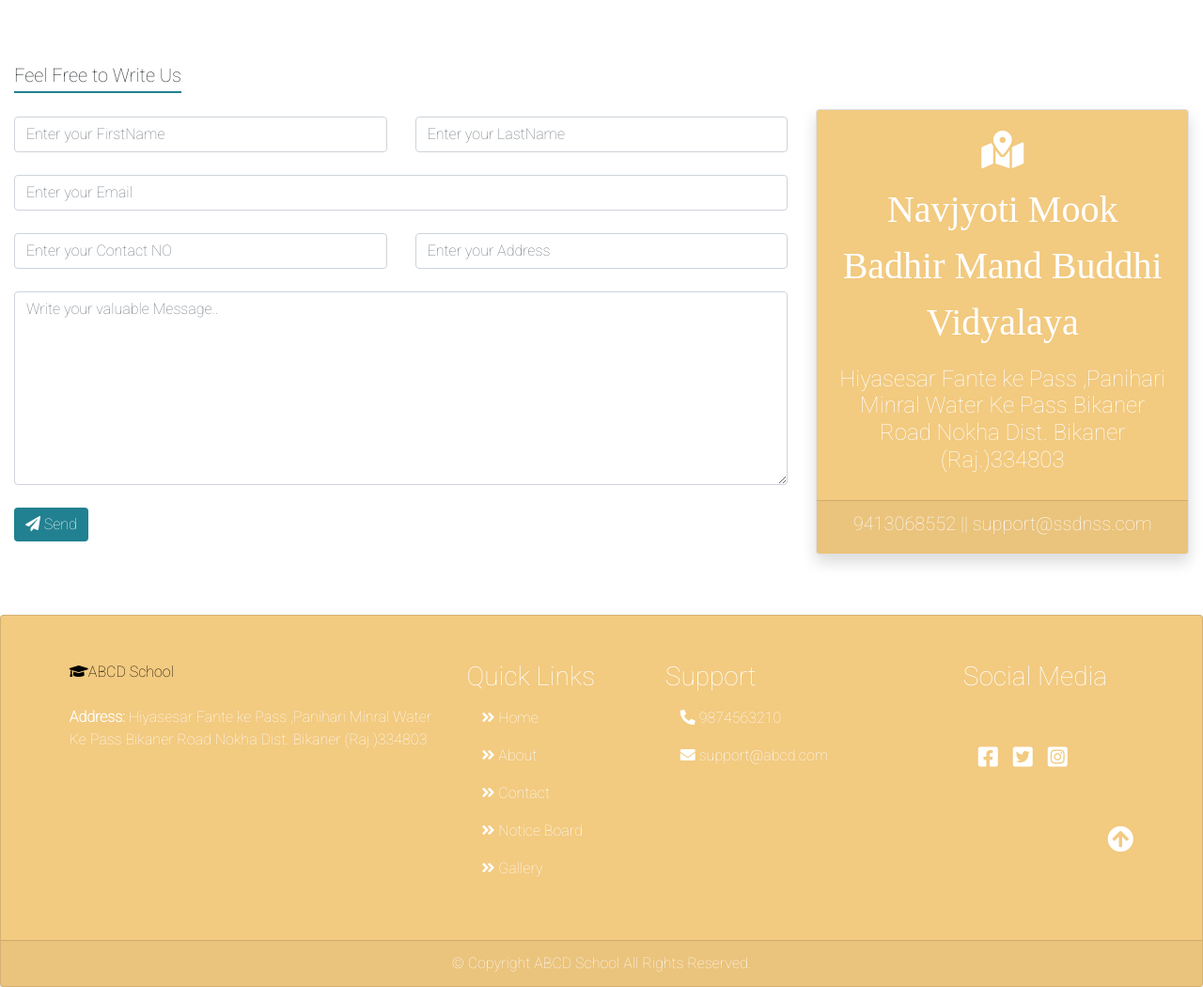
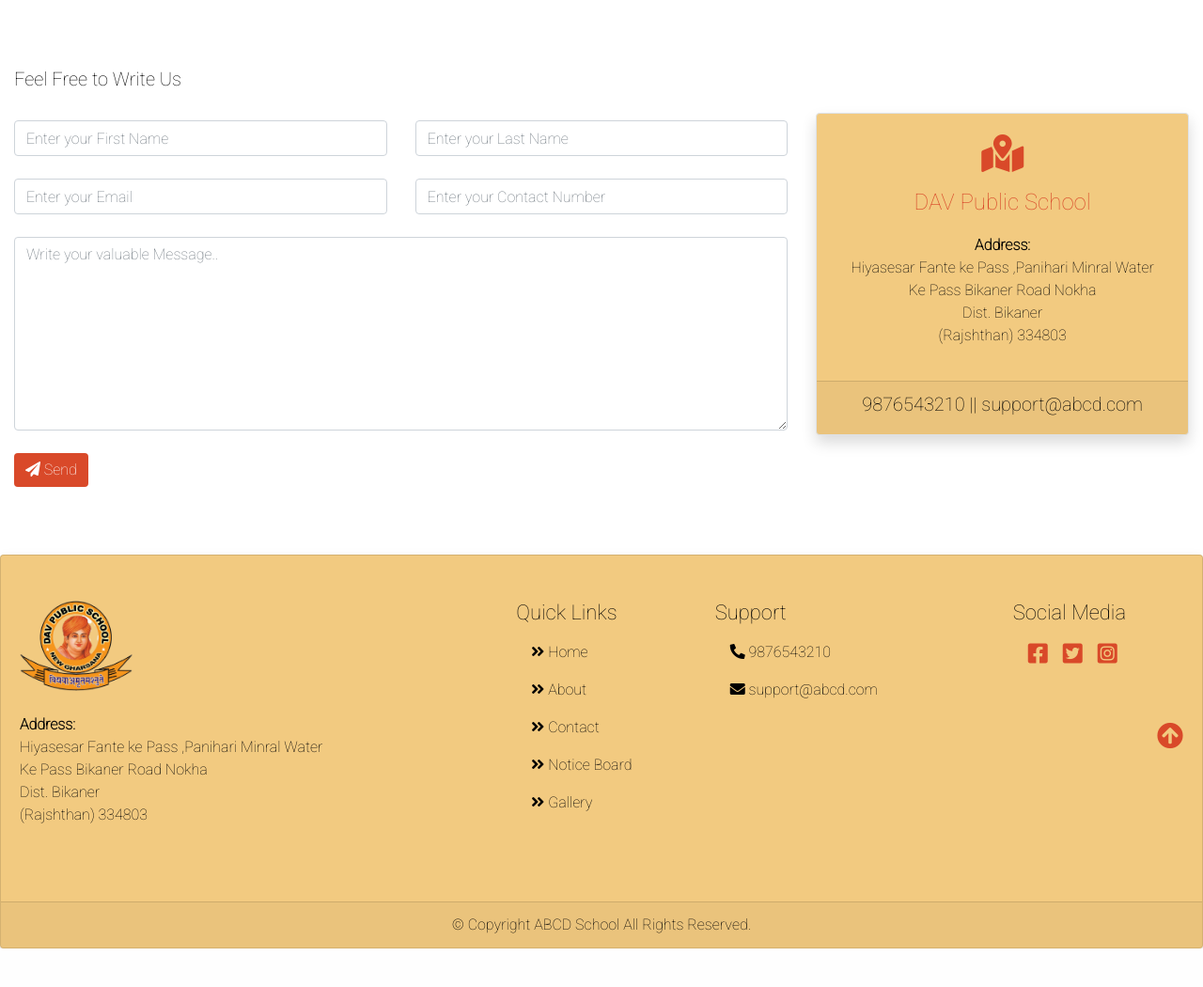
Before and after one commit to Dip20/school-template, a PHP site: page /contact.html in a window 1280 px wide. Shown: the part 701-1751 px from the top of the page at 94% size. After the commit the page ends 1710 px from the top, so only its background shows below. Run offline with PHP 8.4, Linux system fonts and the light colour scheme.

Commit message:
all page nav and footer changes

```diff
--- a/contact.html
+++ b/contact.html
@@ -14,19 +14,18 @@
       <link rel="stylesheet" href="css/vendor.css">
       <!-- fontaswome -->
       <link rel="stylesheet" href="https://cdnjs.cloudflare.com/ajax/libs/font-awesome/5.15.3/css/all.min.css" integrity="sha512-iBBXm8fW90+nuLcSKlbmrPcLa0OT92xO1BIsZ+ywDWZCvqsWgccV3gFoRBv0z+8dLJgyAHIhR35VZc2oM/gI1w==" crossorigin="anonymous" />
-      <!-- animation -->
-      <link href="https://unpkg.com/aos@2.3.1/dist/aos.css" rel="stylesheet">
+
       <!-- owl slider -->
       <link rel="stylesheet" href="vendor/owlcarousel/owl.carousel.min.css">
       <link rel="stylesheet" href="vendor/owlcarousel/owl.theme.default.min.css">
    </head>
    <body>
      <!-- nav starts here -->
-     <nav class="navbar navbar-expand-lg navbar-light bg-custom" id="nav-bar">
+     <nav class="navbar navbar-expand-lg  bg-custom" id="nav-bar">
         <!-- <a class="brand text-decoration-none" href="index"> <i class="fas fa-graduation-cap rotate"></i>ABCD School</a> -->
         <img src="img/logo.png" class="image-fluid" alt="" width="120px">
         <button class="navbar-toggler" type="button" data-toggle="collapse" data-target="#navbarSupportedContent" aria-controls="navbarSupportedContent" aria-expanded="false" aria-label="Toggle navigation">
-        <i class="fa fa-bars text-white"></i>
+        <i class="fa fa-bars orange"></i>
         </button>
         <div class="collapse navbar-collapse" id="navbarSupportedContent">
            <ul class="navbar-nav mx-auto">
@@ -50,19 +49,18 @@
               </li>
            </ul>
            <div class="form-inline my-2 my-lg-0">
-              <button class="btn my-2 my-sm-0 btn-light" type="button"   data-toggle="modal" data-target="#exampleModal">Login</button>
-              <a class="btn  my-2 my-sm-0  ml-2 btn-outline-light" href="register">Register</a>
+              <a class="btn my-2 my-sm-0 btn-outline-light btn-md" href="login">Login</a>
+              <!-- <a class="btn  my-2 my-sm-0  ml-2 btn-outline-light btn-sm" href="register">Register</a> -->
            </div>
         </div>
      </nav>
      <!-- nav ends here -->
 
-
+<br><br>
       <!-- contact section starts here -->
       <section id="contact" style="background-color:;">
          <div class="container-fluid ">
-           <br>
-           <h1 class="headline text-center  display-5"> <i class="fas fa-link"></i> Contact Us</h1>
+           <h1 class="size-24 orange text-center"> <i class="fas fa-link"></i> Contact Us</h1>
             <br><br>
             <!-- map is  here -->
             <div class="map">
@@ -73,51 +71,55 @@
             <br><br>
             <div class="row justify-content-center mb-2">
               <div class="col-lg-8 col-md-12 col-sm-12 mb-2">
-                <h5 class="bar">Feel Free to Write Us</h5>
+                <h5 class="black">Feel Free to Write Us</h5>
                 <br>
                 <form class="" action="" method="post">
                    <div class="row justify-content-center">
-                      <div class="col-lg-6 col-md-12 col-sm-12 mb-2">
-                         <input type="text" name="" value="" class="form-control" placeholder="Enter your FirstName" required maxlength="30">
+                      <div class="col-lg-6 col-md-8 col-sm-12 mb-2">
+                         <input type="text" name="fristname" value="" class="form-control" placeholder="Enter your First Name" required maxlength="30">
                       </div>
-                      <div class="col-lg-6 col-md-12 col-sm-12 mb-2">
-                         <input type="text" name="" value="" class="form-control" placeholder="Enter your LastName" required maxlength="30">
+                      <div class="col-lg-6 col-md-8 col-sm-12 mb-2">
+                         <input type="text" name="lastname" value="" class="form-control" placeholder="Enter your Last Name" required maxlength="30">
                       </div>
                    </div>
                    <div class="row justify-content-center mt-3">
-                      <div class="col-lg-12 col-md-12 col-sm-12 mb-2">
-                         <input type="email" name="" value="" class="form-control" placeholder="Enter your Email" required maxlength="30">
+                      <div class="col-lg-6 col-md-8 col-sm-12 mb-2">
+                         <input type="email" name="email" value="" class="form-control" placeholder="Enter your Email" required maxlength="30">
+                      </div>
+                      <div class="col-lg-6 col-md-8 col-sm-12 mb-2">
+                         <input type="number" name="contact_no" value="" class="form-control" placeholder="Enter your Contact Number" required >
+                      </div>
+                   </div>
+
+                   <div class="row justify-content-center mt-3">
+                      <div class="col-lg-12 col-md-8 col-sm-12 mb-2">
+                        <textarea type="text" name="message" class="form-control" rows="8" placeholder="Write your valuable Message.." required maxlength="30"></textarea>
+
                       </div>
                    </div>
                    <div class="row justify-content-center mt-3">
-                      <div class="col-lg-6 col-md-12 col-sm-12 mb-2">
-                         <input type="number" name="" value="" class="form-control" placeholder="Enter your Contact NO" required>
-                      </div>
-                      <div class="col-lg-6 col-md-12 col-sm-12 mb-2">
-                         <input type="text" name="" value="" class="form-control" placeholder="Enter your Address" required maxlength="30">
-                      </div>
-                   </div>
-                   <div class="row justify-content-center mt-3">
-                      <div class="col-lg-12 col-md-12 col-sm-12 mb-2">
-                         <textarea type="text" name="" class="form-control" rows="8" placeholder="Write your valuable Message.." required maxlength="30"></textarea>
-                      </div>
-                   </div>
-                   <div class="row justify-content-center mt-3">
-                      <div class="col-lg-12 col-md-12 col-sm-12 mb-2">
-                         <button type="submit" name="" class="btn  btn-primary btn-c btn-md"><i class="fas fa-paper-plane"></i> Send</button>
+                      <div class="col-lg-12 col-md-8 col-sm-12 mb-2">
+                         <button type="submit" name="send_form" class="btn btn-outline-light btn-md"><i class="fas fa-paper-plane"></i> Send</button>
                       </div>
                    </div>
                 </form>
               </div>
               <div class="col-lg-4 col-md-12 col-sm-12 mb-2 mt-5">
                 <div class="card shadow border bg-custom">
-                   <div class="card-body text-center text-white">
-                      <h1><i class="fas fa-map-marked-alt text-white"></i> </h1>
-                      <p style="font-family:century Gothic;font-size:40px;">Navjyoti Mook Badhir Mand Buddhi Vidyalaya</p>
-                      <h4>Hiyasesar Fante ke Pass ,Panihari Minral Water Ke Pass Bikaner Road Nokha Dist. Bikaner (Raj.)334803</h4>
+                   <div class="card-body text-center ">
+                      <h1><i class="fas fa-map-marked-alt orange"></i> </h1>
+                      <p class="size-24 orange">DAV Public School</p>
+                      <p class="black">
+                        <b>Address:</b>
+                        <br/>
+                        Hiyasesar Fante ke Pass ,Panihari Minral Water <br>
+                        Ke Pass Bikaner Road Nokha<br/>
+                         Dist. Bikaner
+                         <br/>(Rajshthan) 334803
+                      </p>
                    </div>
                    <div class="card-footer">
-                      <h5 class="text-center text-white"> 9413068552  || support@ssdnss.com</h5>
+                      <h5 class="text-center black"> 9876543210  || support@abcd.com</h5>
                    </div>
               </div>
             </div>
@@ -134,71 +136,58 @@
                <div class="card bg-custom shadow card-danger text-white">
                <div class="card-body py-5">
                   <div class="row mb-2 justify-content-center">
-               <div class="col-lg-4 mb-2 ">
-                 <a class="brand text-decoration-none" href="index"> <i class="fas fa-graduation-cap rotate"></i>ABCD School</a>
+                     <div class="col-lg-5 mb-2 ">
+                       <img src="img/logo.png" class="image-fluid" alt="" width="120px">
+
+                       <!-- <a class="brand text-decoration-none" href="index"> <i class="fas fa-graduation-cap rotate"></i>ABCD School</a> -->
                        <br>
                         <br>
+                        <p class="black">
                           <b>Address:</b>
-                  Hiyasesar Fante ke Pass ,Panihari Minral Water Ke Pass Bikaner Road Nokha Dist. Bikaner (Raj.)334803
-                  <!-- <br>
-                     <br>
-                     <h6>Navjyoti Mook Badhir Mand Buddhi Vidyalaya, N.H. 89 Bikaner Road, Hiyadesar Fanta N
-                         Nokha, Distt. Bikaner, Rajasthan- 334803</h6> -->
-                  <!-- <img src="img/Navjyoti Final.png" alt="" class="image-fluid mt-2" width="90px;"> -->
-                  <!-- <img src="img/LOGO SSDNSS.png" alt="" class="image-fluid mt-2" width="80px;"> -->
+                          <br/>
+                          Hiyasesar Fante ke Pass ,Panihari Minral Water <br>
+                          Ke Pass Bikaner Road Nokha<br/>
+                           Dist. Bikaner
+                           <br/>(Rajshthan) 334803
+                        </p>
+
                      </div>
                      <div class="col-lg-2 ">
-                  <h3>Quick Links</h3>
+                        <h3 class="size-22 black">Quick Links</h3>
                         <nav class="nav flex-column ">
-                     <a class="nav-link text-white" href="index"><i class="fas fa-angle-double-right"></i> Home</a>
-                     <a class="nav-link text-white" href="about"><i class="fas fa-angle-double-right"></i> About</a>
-                     <a class="nav-link text-white" href="contact"><i class="fas fa-angle-double-right"></i> Contact</a>
-                     <!-- <a class="nav-link text-white" href="events"><i class="fas fa-angle-double-right"></i> Events</a> -->
-                     <a class="nav-link text-white" href="notice"><i class="fas fa-angle-double-right"></i> Notice Board</a>
-                     <a class="nav-link text-white" href="gallery"><i class="fas fa-angle-double-right"></i> Gallery</a>
+                           <a class="nav-link orange" href="index"><i class="fas fa-angle-double-right"></i> Home</a>
+                           <a class="nav-link orange" href="about"><i class="fas fa-angle-double-right"></i> About</a>
+                           <a class="nav-link orange" href="contact"><i class="fas fa-angle-double-right"></i> Contact</a>
+                           <!-- <a class="nav-link orange" href="events"><i class="fas fa-angle-double-right"></i> Events</a> -->
+                           <a class="nav-link orange" href="notice"><i class="fas fa-angle-double-right"></i> Notice Board</a>
+                           <a class="nav-link orange" href="gallery"><i class="fas fa-angle-double-right"></i> Gallery</a>
                         </nav>
                      </div>
                      <div class="col-lg-3">
-                  <h3>Support</h3>
+                        <h3 class="size-22 black">Support</h3>
                         <nav class="nav flex-column">
-                     <a class="nav-link text-white" href="#"><i class="fas fa-phone-alt"></i>  9874563210</a>
-                     <a class="nav-link text-white" href="#"><i class="fas fa-envelope"></i> support@abcd.com</a>
+                           <a class="nav-link orange" href="tel:9876543210"><i class="fas fa-phone-alt"></i>  9876543210</a>
+                           <a class="nav-link orange" href="mailto:support@abcd.com"><i class="fas fa-envelope"></i> support@abcd.com</a>
                            <br>
                         </nav>
                         <!-- socialmedia -->
                      </div>
                      <div class="col-lg-2">
-                  <h3>Social Media</h3>
-                  <!-- <form  action="" method="post">
-                     <div class="input-group mb-3">
-                        <div class="input-group mb-3">
-                           <div class="input-group-prepend ">
-                              <label class="input-group-text" for="inputGroupSelect01">Currency</label>
-                           </div>
-                           <select class="custom-select" id="inputGroupSelect01">
-                              <option selected value="INR">INR</option>
-                              <option value="USD">$(USD)</option>
-                           </select>
-                        </div>
-                        <input type="number" min="1" name="" value="" class="form-control" placeholder="Enter Amount" required>
-                        <br><br>
-                        <button type="submit" name="donate" class="btn btn-block btn-danger btn-md btn-c"> <i class="fas fa-donate"></i> Donate</button>
-                     </div>
-                     </form> -->
-                  <br><br>
-                  <nav class="nav">
-                     <h4 class="px-3">  <a class="text-white" href="#"><i class="fab fa-facebook-square"></i></a></h4>
-                     <h4 class="pr-3">  <a class="text-white" href="#"><i class="fab fa-twitter-square"></i></a></h4>
-                     <h4 class="pr-3">  <a class="text-white" href="#"><i class="fab fa-instagram-square"></i></a></h4>
+                        <h3 class="size-22 black"> Social Media</h3>
+
+                        <nav class="nav mt-3">
+                           <h4 class="px-3">  <a class="icon-c" href="#"><i class="fab fa-facebook-square"></i></a></h4>
+                           <h4 class="pr-3">  <a class="icon-c" href="#"><i class="fab fa-twitter-square"></i></a></h4>
+                           <h4 class="pr-3">  <a class="icon-c" href="#"><i class="fab fa-instagram-square"></i></a></h4>
                         </nav>
                         <br><br>
                         <div class="top text-right">
-                     <h3><a href="#top" class="text-white"><i class="fas fa-arrow-circle-up"></i></a> </h3>
+                           <h3><a href="#top" class="icon-c"><i class="fas fa-arrow-circle-up"></i></a> </h3>
                         </div>
                      </div>
                   </div>
                </div>
-         <div class="card-footer text-center">
+               <div class="card-footer text-center black">
                   &copy; Copyright ABCD School  All Rights Reserved.
                </div>
             </footer>
@@ -207,17 +196,10 @@
             <!-- Option 1: jQuery and Bootstrap Bundle (includes Popper) -->
             <script src="https://code.jquery.com/jquery-3.5.1.slim.min.js" integrity="sha384-DfXdz2htPH0lsSSs5nCTpuj/zy4C+OGpamoFVy38MVBnE+IbbVYUew+OrCXaRkfj" crossorigin="anonymous"></script>
             <script src="https://cdn.jsdelivr.net/npm/bootstrap@4.5.3/dist/js/bootstrap.bundle.min.js" integrity="sha384-ho+j7jyWK8fNQe+A12Hb8AhRq26LrZ/JpcUGGOn+Y7RsweNrtN/tE3MoK7ZeZDyx" crossorigin="anonymous"></script>
-      <!-- animation  -->
-      <script src="https://unpkg.com/aos@2.3.1/dist/aos.js"></script>
-      <script>AOS.init();</script>
+
             <!-- owl js file -->
             <script src="vendor/owlcarousel/owl.carousel.min.js"></script>
             <script src="js/slider.js"></script>
 
-      <!-- Option 2: jQuery, Popper.js, and Bootstrap JS
-         <script src="https://code.jquery.com/jquery-3.5.1.slim.min.js" integrity="sha384-DfXdz2htPH0lsSSs5nCTpuj/zy4C+OGpamoFVy38MVBnE+IbbVYUew+OrCXaRkfj" crossorigin="anonymous"></script>
-         <script src="https://cdn.jsdelivr.net/npm/popper.js@1.16.1/dist/umd/popper.min.js" integrity="sha384-9/reFTGAW83EW2RDu2S0VKaIzap3H66lZH81PoYlFhbGU+6BZp6G7niu735Sk7lN" crossorigin="anonymous"></script>
-         <script src="https://cdn.jsdelivr.net/npm/bootstrap@4.5.3/dist/js/bootstrap.min.js" integrity="sha384-w1Q4orYjBQndcko6MimVbzY0tgp4pWB4lZ7lr30WKz0vr/aWKhXdBNmNb5D92v7s" crossorigin="anonymous"></script>
-         -->
          </body>
       </html>
--- a/css/main.css
+++ b/css/main.css
@@ -16,13 +16,6 @@ a:visited{
   color:#fff;
 }
 
-/* nav ul li
-{
-
-  text-transform: uppercase;
-  color: black !important;
-
-} */
 .nav-item
 {
  padding: 0 10px;
@@ -86,23 +79,6 @@ text-underline-offset: 10px;
   color: #000;
 }
 
-/* .brand
-{
-  color: white;
-  font-family: 'Kaushan Script', cursive;
-  font-size: 35px;
-} */
-
-.brand:hover
-{
-  color:white;
-  /* opacity: 0.8; */
-}
-
-/* .rotate
-{
-   transform: rotate(8deg);
-} */
 
 .space
 {
@@ -110,10 +86,6 @@ text-underline-offset: 10px;
 }
 .bg-custom
 {
-  /* background: rgb(247,37,133);
-  background: -webkit-linear-gradient(200deg, rgba(247,37,133,1) 35%, rgba(176,0,80,1) 100%);
-  background: -o-linear-gradient(200deg, rgba(247,37,133,1) 35%, rgba(176,0,80,1) 100%);
-  background: linear-gradient(290deg, rgba(247,37,133,1) 35%, rgba(176,0,80,1) 100%); */
   background-color:#F2CA80 ;
 }
 
@@ -122,15 +94,6 @@ text-underline-offset: 10px;
   border-top-left-radius: 20px;
   border-top-right-radius: 20px;
 }
-
-/* .headline
-{
-  color:#228190;
-  font-weight: 400;
-  font-family: 'Advent Pro', sans-serif;
-} */
-
-/* theme css */
 
 .size-24
 {
--- a/index.html
+++ b/index.html
@@ -373,7 +373,7 @@
                <div class="col-lg-3">
                   <h3 class="size-22 black">Support</h3>
                   <nav class="nav flex-column">
-                     <a class="nav-link orange" href="tel:9874563210"><i class="fas fa-phone-alt"></i>  9874563210</a>
+                     <a class="nav-link orange" href="tel:9876543210"><i class="fas fa-phone-alt"></i>  9876543210</a>
                      <a class="nav-link orange" href="mailto:support@abcd.com"><i class="fas fa-envelope"></i> support@abcd.com</a>
                      <br>
                   </nav>
@@ -419,9 +419,7 @@
       <!-- Option 1: jQuery and Bootstrap Bundle (includes Popper) -->
       <script src="https://code.jquery.com/jquery-3.5.1.slim.min.js" integrity="sha384-DfXdz2htPH0lsSSs5nCTpuj/zy4C+OGpamoFVy38MVBnE+IbbVYUew+OrCXaRkfj" crossorigin="anonymous"></script>
       <script src="https://cdn.jsdelivr.net/npm/bootstrap@4.5.3/dist/js/bootstrap.bundle.min.js" integrity="sha384-ho+j7jyWK8fNQe+A12Hb8AhRq26LrZ/JpcUGGOn+Y7RsweNrtN/tE3MoK7ZeZDyx" crossorigin="anonymous"></script>
-      <!-- animation  -->
-      <script src="https://unpkg.com/aos@2.3.1/dist/aos.js"></script>
-      <script>AOS.init();</script>
+
       <!-- owl js file -->
       <script src="vendor/owlcarousel/owl.carousel.min.js"></script>
       <script src="js/slider.js"></script>
```
Also changed, not shown: about.html (+113 -75 lines), gallery.html (+37 -57 lines), login.php (+42 -48 lines), notice.html (+58 -64 lines). Lines whose indentation alone changed are shown as unchanged.
